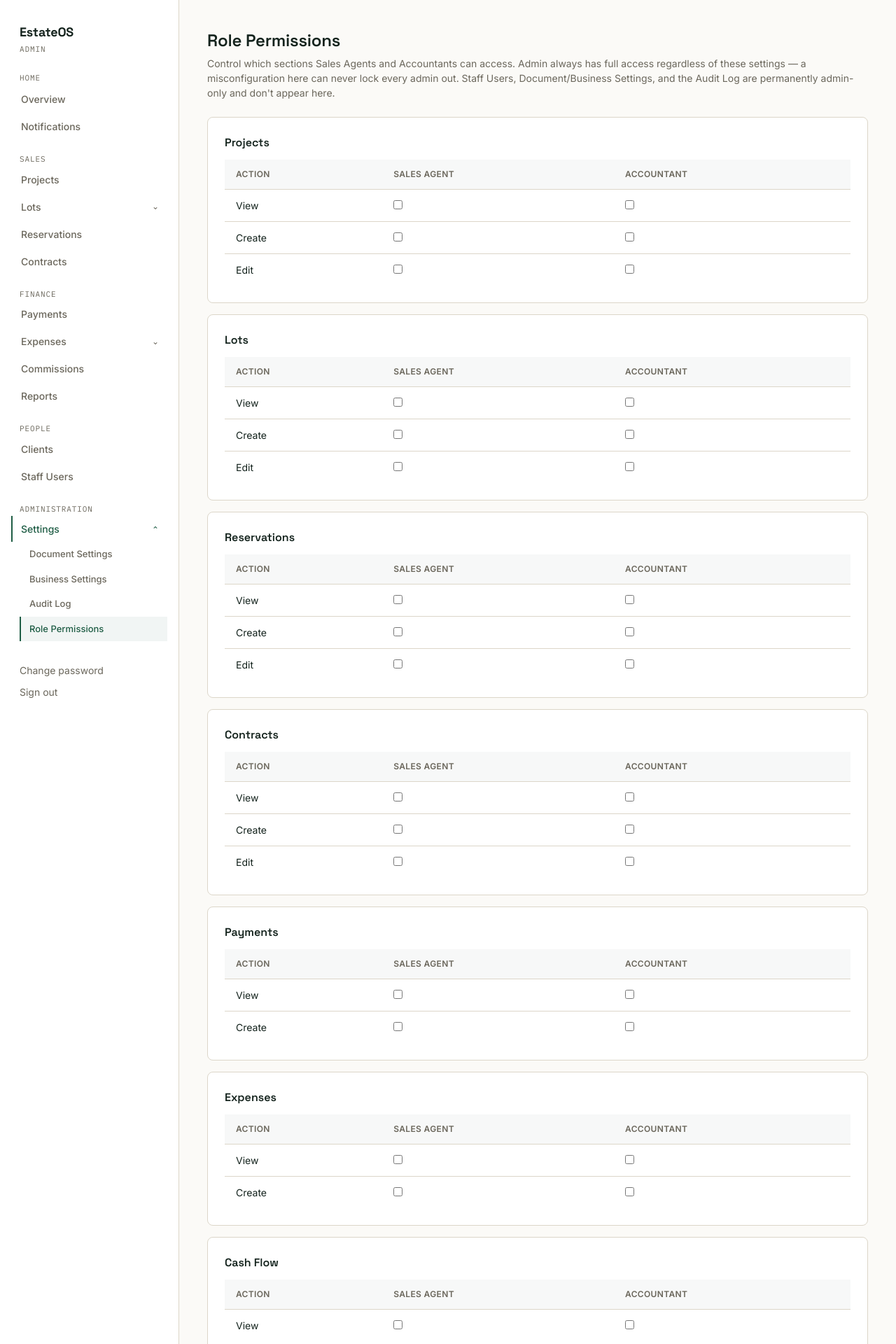
After one commit to skidl0ck/realmopus, a Django app: page /admin_panel/settings/role-permissions/ in a window 1280 px wide. The commit adds this page. Shown: the top 1920 px of the page at 70% size. Run offline with Django 5.2, Linux system fonts and the light colour scheme; the visitor is signed in with stand-in values (Sample User, id 1); data that the repository does not hold is empty; some libraries are stand-ins or nearby versions.

Commit message:
Add role editing, reorganized dropdown sidebar nav, and QA test materials

```diff
--- a/backend/admin_panel/clients_views.py
+++ b/backend/admin_panel/clients_views.py
@@ -3,10 +3,10 @@ from django.shortcuts import render, redirect, get_object_or_404
 
 from accounts.models import User
 
-from .decorators import staff_required, audit_action
+from .decorators import dynamic_permission, audit_action
 
 
-@staff_required(roles=("admin", "accountant"))
+@dynamic_permission("clients", "view")
 def client_list(request):
     clients = (
         User.objects.filter(role=User.Role.CLIENT)
@@ -17,7 +17,7 @@ def client_list(request):
     return render(request, "admin_panel/clients/list.html", {"clients": clients})
 
 
-@staff_required(roles=("admin", "accountant"))
+@dynamic_permission("clients", "edit")
 @audit_action("toggled_client_active", model_name="User", get_object_id=lambda request, pk: pk)
 def client_toggle_active(request, pk):
     client = get_object_or_404(User, pk=pk, role=User.Role.CLIENT)
--- a/backend/admin_panel/commissions_views.py
+++ b/backend/admin_panel/commissions_views.py
@@ -5,12 +5,12 @@ from django.utils import timezone
 from sales.models import Commission
 from expenses.models import Expense, ExpenseCategory
 
-from .decorators import staff_required, audit_action
+from .decorators import dynamic_permission, audit_action
 
 COMMISSION_EXPENSE_CATEGORY = "Agent Commissions"
 
 
-@staff_required(roles=("admin", "accountant"))
+@dynamic_permission("commissions", "view")
 def commission_list(request):
     commissions = Commission.objects.select_related("agent", "contract", "contract__lot").order_by("-contract__created_at")
     status = request.GET.get("status")
@@ -23,7 +23,7 @@ def commission_list(request):
     })
 
 
-@staff_required(roles=("admin", "accountant"))
+@dynamic_permission("commissions", "edit")
 @audit_action("released_commission", model_name="Commission", get_object_id=lambda request, pk: pk)
 def commission_release(request, pk):
     commission = get_object_or_404(Commission, pk=pk)
--- a/backend/admin_panel/context_processors.py
+++ b/backend/admin_panel/context_processors.py
@@ -1,4 +1,17 @@
 from core.models import Notification
+from .models import RolePermission, SECTION_ACTIONS
+
+NAV_GROUP_URL_NAMES = {
+    "lots": {
+        "lot_list", "lot_create", "lot_edit", "lot_detail", "lot_bulk_upload",
+        "lot_image_upload", "lot_image_set_thumbnail", "lot_image_delete",
+    },
+    "expenses": {
+        "expense_list", "expense_create", "expense_category_list", "expense_category_create",
+        "expense_bulk_upload", "cash_flow_dashboard",
+    },
+    "settings": {"document_settings", "business_settings", "audit_log_list", "role_permissions"},
+}
 
 
 def notifications(request):
@@ -7,3 +20,41 @@ def notifications(request):
     return {
         "unread_notification_count": Notification.objects.filter(recipient=request.user, is_read=False).count(),
     }
+
+
+def role_permissions(request):
+    """
+    Exposes which configurable sections the current staff user can currently
+    VIEW, so the sidebar nav stays consistent with what @dynamic_permission
+    actually enforces on each page — admin always sees everything; other
+    staff see only what's been granted in the Role Permissions matrix.
+    """
+    user = request.user
+    if not user.is_authenticated or user.role not in ("admin", "sales_agent", "accountant"):
+        return {}
+
+    if user.role == "admin":
+        can_view = {section: True for section in SECTION_ACTIONS}
+    else:
+        granted = set(
+            RolePermission.objects.filter(role=user.role, action="view", can_access=True)
+            .values_list("section", flat=True)
+        )
+        can_view = {section: (section in granted) for section in SECTION_ACTIONS}
+
+    return {"can_view": can_view}
+
+
+def nav_state(request):
+    """Which sidebar dropdown group (if any) should start expanded, based on
+    the page currently being viewed — so navigating within a group never
+    collapses it, without needing to persist state client-side."""
+    if not request.user.is_authenticated:
+        return {}
+    url_name = getattr(request.resolver_match, "url_name", None) if request.resolver_match else None
+    open_group = None
+    for group, names in NAV_GROUP_URL_NAMES.items():
+        if url_name in names:
+            open_group = group
+            break
+    return {"nav_open_group": open_group}
--- a/backend/admin_panel/staff_views.py
+++ b/backend/admin_panel/staff_views.py
@@ -41,13 +41,13 @@ def staff_create(request):
 def staff_edit(request, pk):
     user = get_object_or_404(User.objects.select_related("agent_profile"), pk=pk, role__in=STAFF_ROLES)
     if request.method == "POST":
-        form = StaffEditForm(request.POST, user=user)
+        form = StaffEditForm(request.POST, user=user, editor=request.user)
         if form.is_valid():
             form.save()
             messages.success(request, "Staff user updated.")
             return redirect("admin_panel:staff_list")
     else:
-        form = StaffEditForm(user=user)
+        form = StaffEditForm(user=user, editor=request.user)
     return render(request, "admin_panel/staff/form.html", {
         "form": form, "title": f"Edit {user.get_full_name() or user.username}", "is_create": False, "staff_user": user,
     })
--- a/backend/admin_panel/templates/admin_panel/base.html
+++ b/backend/admin_panel/templates/admin_panel/base.html
@@ -35,6 +35,20 @@
     }
     .eo-nav-link:hover { color: var(--ink); border-left-color: var(--hairline); }
     .eo-nav-link.active { color: var(--ledger); border-left-color: var(--ledger); background: rgba(31,93,69,0.06); }
+
+    .eo-nav-group-toggle {
+      display: flex; width: 100%; justify-content: space-between; align-items: center;
+      padding: 0.5rem 0.75rem; font-size: 0.875rem; font-weight: 500; color: var(--muted);
+      border-left: 2px solid transparent; background: none; border-top: none; border-right: none;
+      border-bottom: none; text-align: left; cursor: pointer; font-family: 'Inter', sans-serif;
+      transition: all 0.12s ease;
+    }
+    .eo-nav-group-toggle:hover { color: var(--ink); border-left-color: var(--hairline); }
+    .eo-nav-group-toggle.active { color: var(--ledger); border-left-color: var(--ledger); }
+    .eo-nav-chevron { font-size: 0.75rem; transition: transform 0.15s ease; display: inline-block; }
+    .eo-nav-chevron.open { transform: rotate(180deg); }
+    .eo-nav-subgroup { padding-left: 0.75rem; }
+    .eo-nav-subgroup .eo-nav-link { font-size: 0.8125rem; }
 
     .eo-title { font-family: 'Space Grotesk', sans-serif; font-weight: 600; font-size: 1.5rem; color: var(--ink); letter-spacing: -0.01em; }
     .eo-subtitle { color: var(--muted); font-size: 0.875rem; }
@@ -101,34 +115,124 @@
       <p class="eo-wordmark text-lg px-3 mb-0.5">EstateOS</p>
       <p class="eo-eyebrow px-3 mb-6">{{ user.get_role_display }}</p>
       <nav class="space-y-0.5">
+        <p class="eo-eyebrow px-3 mb-1" style="margin-top: 0;">Home</p>
+        <a href="{% url 'admin_panel:dashboard' %}" class="eo-nav-link {% if request.resolver_match.url_name == 'dashboard' %}active{% endif %}">Overview</a>
         <a href="{% url 'admin_panel:notification_list' %}" class="eo-nav-link {% if 'notification' in request.resolver_match.url_name %}active{% endif %}" style="display: flex; justify-content: space-between; align-items: center;">
           <span>Notifications</span>
           {% if unread_notification_count %}
             <span class="eo-stamp eo-stamp--gold" style="padding: 0.0625rem 0.375rem; transform: none;">{{ unread_notification_count }}</span>
           {% endif %}
         </a>
-        <a href="{% url 'admin_panel:dashboard' %}" class="eo-nav-link {% if request.resolver_match.url_name == 'dashboard' %}active{% endif %}">Overview</a>
+
+        {% if can_view.projects or can_view.lots or can_view.reservations or can_view.contracts %}
+        <p class="eo-eyebrow px-3 mb-1" style="margin-top: 1.25rem;">Sales</p>
+        {% if can_view.projects %}
         <a href="{% url 'admin_panel:project_list' %}" class="eo-nav-link {% if 'project' in request.resolver_match.url_name %}active{% endif %}">Projects</a>
-        <a href="{% url 'admin_panel:lot_list' %}" class="eo-nav-link {% if 'lot_list' == request.resolver_match.url_name or 'lot_create' == request.resolver_match.url_name or 'lot_edit' == request.resolver_match.url_name %}active{% endif %}">Lots</a>
-        <a href="{% url 'admin_panel:lot_bulk_upload' %}" class="eo-nav-link {% if 'bulk_upload' in request.resolver_match.url_name %}active{% endif %}">Upload Lots (CSV)</a>
+        {% endif %}
+
+        {% if can_view.lots %}
+        <div class="eo-nav-group">
+          <button type="button" class="eo-nav-group-toggle {% if nav_open_group == 'lots' %}active{% endif %}" data-group="lots">
+            <span>Lots</span>
+            <span class="eo-nav-chevron {% if nav_open_group == 'lots' %}open{% endif %}">⌄</span>
+          </button>
+          <div class="eo-nav-subgroup" data-group-panel="lots" style="display: {% if nav_open_group == 'lots' %}block{% else %}none{% endif %};">
+            <a href="{% url 'admin_panel:lot_list' %}" class="eo-nav-link {% if request.resolver_match.url_name == 'lot_list' or request.resolver_match.url_name == 'lot_create' or request.resolver_match.url_name == 'lot_edit' or request.resolver_match.url_name == 'lot_detail' %}active{% endif %}">Browse Lots</a>
+            <a href="{% url 'admin_panel:lot_bulk_upload' %}" class="eo-nav-link {% if request.resolver_match.url_name == 'lot_bulk_upload' %}active{% endif %}">Upload Lots (CSV)</a>
+          </div>
+        </div>
+        {% endif %}
+
+        {% if can_view.reservations %}
         <a href="{% url 'admin_panel:reservation_list' %}" class="eo-nav-link {% if 'reservation' in request.resolver_match.url_name %}active{% endif %}">Reservations</a>
+        {% endif %}
+        {% if can_view.contracts %}
         <a href="{% url 'admin_panel:contract_list' %}" class="eo-nav-link {% if 'contract' in request.resolver_match.url_name %}active{% endif %}">Contracts</a>
-        {% if user.role == 'admin' or user.role == 'accountant' %}
+        {% endif %}
+        {% endif %}
+
+        {% if can_view.payments or can_view.expenses or can_view.cash_flow or can_view.commissions or can_view.reports %}
+        <p class="eo-eyebrow px-3 mb-1" style="margin-top: 1.25rem;">Finance</p>
+        {% if can_view.payments %}
         <a href="{% url 'admin_panel:payment_list' %}" class="eo-nav-link {% if 'payment' in request.resolver_match.url_name %}active{% endif %}">Payments</a>
-        <a href="{% url 'admin_panel:expense_list' %}" class="eo-nav-link {% if request.resolver_match.url_name == 'expense_list' or request.resolver_match.url_name == 'expense_create' %}active{% endif %}">Expenses</a>
-        <a href="{% url 'admin_panel:expense_bulk_upload' %}" class="eo-nav-link {% if 'expense_bulk_upload' in request.resolver_match.url_name %}active{% endif %}">Upload Expenses (CSV)</a>
-        <a href="{% url 'admin_panel:cash_flow_dashboard' %}" class="eo-nav-link {% if 'cash_flow' in request.resolver_match.url_name %}active{% endif %}">Cash Flow</a>
+        {% endif %}
+
+        {% if can_view.expenses %}
+        <div class="eo-nav-group">
+          <button type="button" class="eo-nav-group-toggle {% if nav_open_group == 'expenses' %}active{% endif %}" data-group="expenses">
+            <span>Expenses</span>
+            <span class="eo-nav-chevron {% if nav_open_group == 'expenses' %}open{% endif %}">⌄</span>
+          </button>
+          <div class="eo-nav-subgroup" data-group-panel="expenses" style="display: {% if nav_open_group == 'expenses' %}block{% else %}none{% endif %};">
+            <a href="{% url 'admin_panel:expense_list' %}" class="eo-nav-link {% if request.resolver_match.url_name == 'expense_list' or request.resolver_match.url_name == 'expense_create' %}active{% endif %}">Browse Expenses</a>
+            <a href="{% url 'admin_panel:expense_category_list' %}" class="eo-nav-link {% if request.resolver_match.url_name == 'expense_category_list' or request.resolver_match.url_name == 'expense_category_create' %}active{% endif %}">Categories</a>
+            <a href="{% url 'admin_panel:expense_bulk_upload' %}" class="eo-nav-link {% if request.resolver_match.url_name == 'expense_bulk_upload' %}active{% endif %}">Upload Expenses (CSV)</a>
+            <a href="{% url 'admin_panel:cash_flow_dashboard' %}" class="eo-nav-link {% if request.resolver_match.url_name == 'cash_flow_dashboard' %}active{% endif %}">Cash Flow</a>
+          </div>
+        </div>
+        {% endif %}
+
+        {% if can_view.commissions %}
         <a href="{% url 'admin_panel:commission_list' %}" class="eo-nav-link {% if 'commission' in request.resolver_match.url_name %}active{% endif %}">Commissions</a>
+        {% endif %}
+        {% if can_view.reports %}
         <a href="{% url 'admin_panel:reports_index' %}" class="eo-nav-link {% if 'report' in request.resolver_match.url_name %}active{% endif %}">Reports</a>
+        {% endif %}
+        {% endif %}
+
+        {% if can_view.clients or user.role == 'admin' %}
+        <p class="eo-eyebrow px-3 mb-1" style="margin-top: 1.25rem;">People</p>
+        {% if can_view.clients %}
         <a href="{% url 'admin_panel:client_list' %}" class="eo-nav-link {% if 'client' in request.resolver_match.url_name %}active{% endif %}">Clients</a>
         {% endif %}
         {% if user.role == 'admin' %}
         <a href="{% url 'admin_panel:staff_list' %}" class="eo-nav-link {% if 'staff' in request.resolver_match.url_name %}active{% endif %}">Staff Users</a>
-        <a href="{% url 'admin_panel:document_settings' %}" class="eo-nav-link {% if 'document_settings' in request.resolver_match.url_name %}active{% endif %}">Document Settings</a>
-        <a href="{% url 'admin_panel:business_settings' %}" class="eo-nav-link {% if 'business_settings' in request.resolver_match.url_name %}active{% endif %}">Business Settings</a>
-        <a href="{% url 'admin_panel:audit_log_list' %}" class="eo-nav-link {% if 'audit_log' in request.resolver_match.url_name %}active{% endif %}">Audit Log</a>
+        {% endif %}
+        {% endif %}
+
+        {% if user.role == 'admin' %}
+        <p class="eo-eyebrow px-3 mb-1" style="margin-top: 1.25rem;">Administration</p>
+        <div class="eo-nav-group">
+          <button type="button" class="eo-nav-group-toggle {% if nav_open_group == 'settings' %}active{% endif %}" data-group="settings">
+            <span>Settings</span>
+            <span class="eo-nav-chevron {% if nav_open_group == 'settings' %}open{% endif %}">⌄</span>
+          </button>
+          <div class="eo-nav-subgroup" data-group-panel="settings" style="display: {% if nav_open_group == 'settings' %}block{% else %}none{% endif %};">
+            <a href="{% url 'admin_panel:document_settings' %}" class="eo-nav-link {% if request.resolver_match.url_name == 'document_settings' %}active{% endif %}">Document Settings</a>
+            <a href="{% url 'admin_panel:business_settings' %}" class="eo-nav-link {% if request.resolver_match.url_name == 'business_settings' %}active{% endif %}">Business Settings</a>
+            <a href="{% url 'admin_panel:audit_log_list' %}" class="eo-nav-link {% if request.resolver_match.url_name == 'audit_log_list' %}active{% endif %}">Audit Log</a>
+            <a href="{% url 'admin_panel:role_permissions' %}" class="eo-nav-link {% if request.resolver_match.url_name == 'role_permissions' %}active{% endif %}">Role Permissions</a>
+          </div>
+        </div>
         {% endif %}
       </nav>
+      <script>
+        (function () {
+          document.querySelectorAll('.eo-nav-group-toggle').forEach(function (btn) {
+            btn.addEventListener('click', function () {
+              var panel = document.querySelector('[data-group-panel="' + btn.dataset.group + '"]');
+              var chevron = btn.querySelector('.eo-nav-chevron');
+              var isOpen = panel.style.display !== 'none';
+
+              document.querySelectorAll('[data-group-panel]').forEach(function (otherPanel) {
+                if (otherPanel !== panel) {
+                  otherPanel.style.display = 'none';
+                }
+              });
+              document.querySelectorAll('.eo-nav-group-toggle').forEach(function (otherBtn) {
+                if (otherBtn !== btn) {
+                  otherBtn.classList.remove('active');
+                  otherBtn.querySelector('.eo-nav-chevron').classList.remove('open');
+                }
+              });
+
+              panel.style.display = isOpen ? 'none' : 'block';
+              chevron.classList.toggle('open', !isOpen);
+              btn.classList.toggle('active', !isOpen);
+            });
+          });
+        })();
+      </script>
       <div class="mt-8 px-3 space-y-2">
         <a href="{% url 'admin_panel:change_password' %}" class="block text-sm" style="color: var(--muted);">Change password</a>
         <form method="post" action="{% url 'admin_panel:logout' %}">
--- /dev/null
+++ b/backend/admin_panel/templates/admin_panel/permissions/role_permissions.html
@@ -0,0 +1,37 @@
+{% extends "admin_panel/base.html" %}
+{% block title %}Role Permissions — EstateOS Staff{% endblock %}
+{% block content %}
+<h1 class="eo-title mb-1">Role Permissions</h1>
+<p class="eo-subtitle mb-6">
+  Control which sections Sales Agents and Accountants can access. Admin always has full
+  access regardless of these settings — a misconfiguration here can never lock every admin out.
+  Staff Users, Document/Business Settings, and the Audit Log are permanently admin-only and
+  don't appear here.
+</p>
+
+<form method="post">
+  {% csrf_token %}
+  <div class="space-y-4">
+    {% for row in matrix %}
+    <div class="eo-card eo-card-pad">
+      <h2 class="eo-display font-semibold text-base mb-3">{{ row.section_label }}</h2>
+      <table class="eo-table">
+        <thead>
+          <tr><th>Action</th><th>Sales Agent</th><th>Accountant</th></tr>
+        </thead>
+        <tbody>
+          {% for cell in row.cells %}
+          <tr>
+            <td>{{ cell.action_label }}</td>
+            <td><input type="checkbox" name="{{ cell.field_name_agent }}" {% if cell.sales_agent_checked %}checked{% endif %} class="eo-checkbox"></td>
+            <td><input type="checkbox" name="{{ cell.field_name_accountant }}" {% if cell.accountant_checked %}checked{% endif %} class="eo-checkbox"></td>
+          </tr>
+          {% endfor %}
+        </tbody>
+      </table>
+    </div>
+    {% endfor %}
+  </div>
+  <button type="submit" class="eo-btn-primary mt-6">Save Permissions</button>
+</form>
+{% endblock %}
--- a/backend/admin_panel/urls.py
+++ b/backend/admin_panel/urls.py
@@ -1,5 +1,5 @@
 from django.urls import path
-from . import views, project_views, lots_views, sales_views, payments_views, expenses_views, reservations_views, settings_views, staff_views, commissions_views, notifications_views, audit_views, reports_views, account_views, clients_views
+from . import views, project_views, lots_views, sales_views, payments_views, expenses_views, reservations_views, settings_views, staff_views, commissions_views, notifications_views, audit_views, reports_views, account_views, clients_views, permissions_views
 
 app_name = "admin_panel"
 
@@ -79,4 +79,6 @@ urlpatterns = [
 
     path('clients/', clients_views.client_list, name='client_list'),
     path('clients/<uuid:pk>/toggle-active/', clients_views.client_toggle_active, name='client_toggle_active'),
+
+    path('settings/role-permissions/', permissions_views.role_permissions, name='role_permissions'),
 ]
--- a/backend/config/settings.py
+++ b/backend/config/settings.py
@@ -61,6 +61,8 @@ TEMPLATES = [
                 'django.contrib.auth.context_processors.auth',
                 'django.contrib.messages.context_processors.messages',
                 'admin_panel.context_processors.notifications',
+                'admin_panel.context_processors.role_permissions',
+                'admin_panel.context_processors.nav_state',
             ],
         },
     },
```
Also changed, not shown: backend/admin_panel/decorators.py (+43 -0 lines), backend/admin_panel/forms.py (+49 -13 lines), backend/admin_panel/models.py (+61 -0 lines), backend/admin_panel/permissions_views.py (added, +48 -0 lines), backend/admin_panel/reports_views.py (+17 -18 lines), backend/admin_panel/templates/admin_panel/expenses/categories.html (added, +27 -0 lines), backend/admin_panel/templates/admin_panel/expenses/category_form.html (added, +16 -0 lines), backend/admin_panel/templates/admin_panel/staff/form.html (+12 -18 lines), backend/admin_panel/migrations/0003_rolepermission.py (added).
